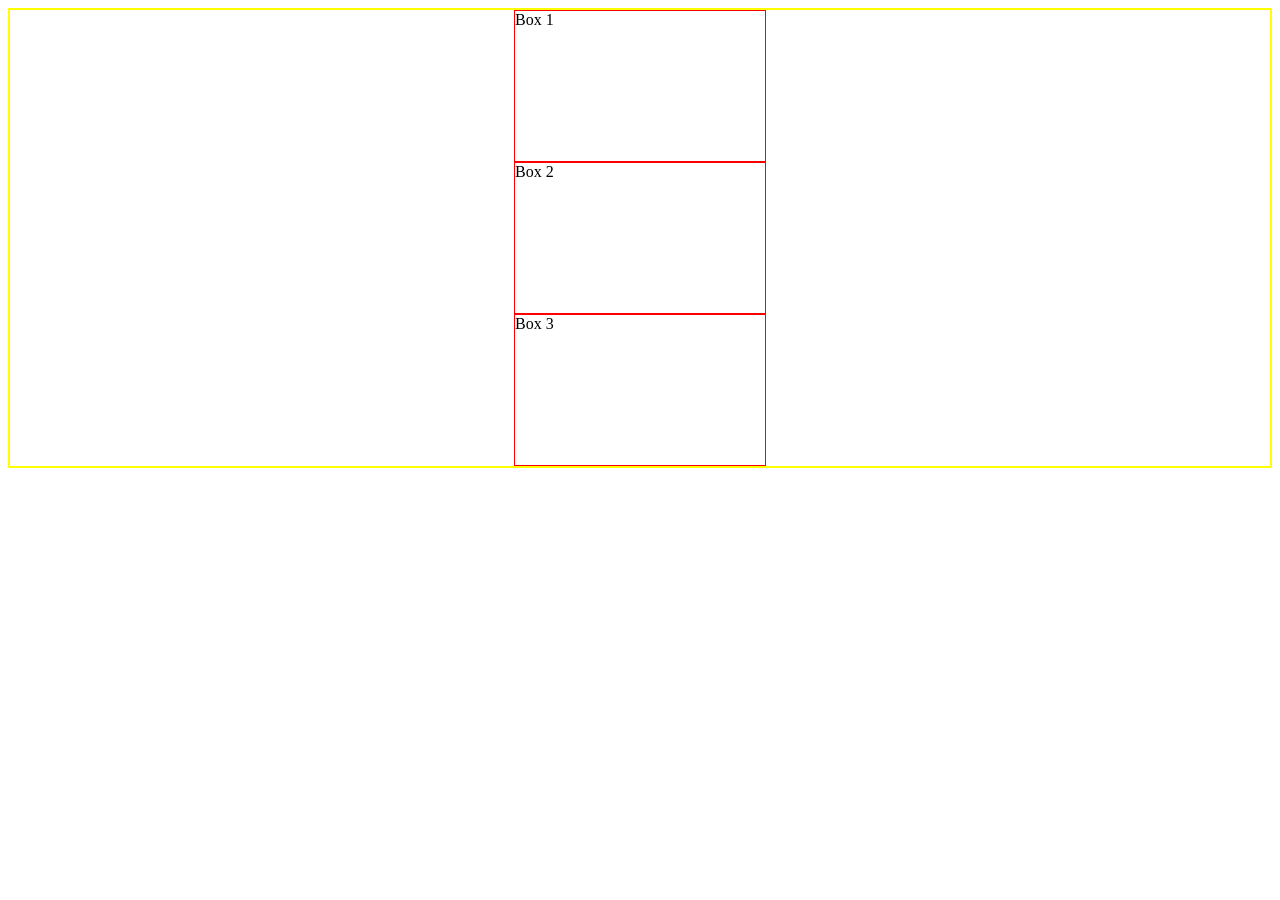
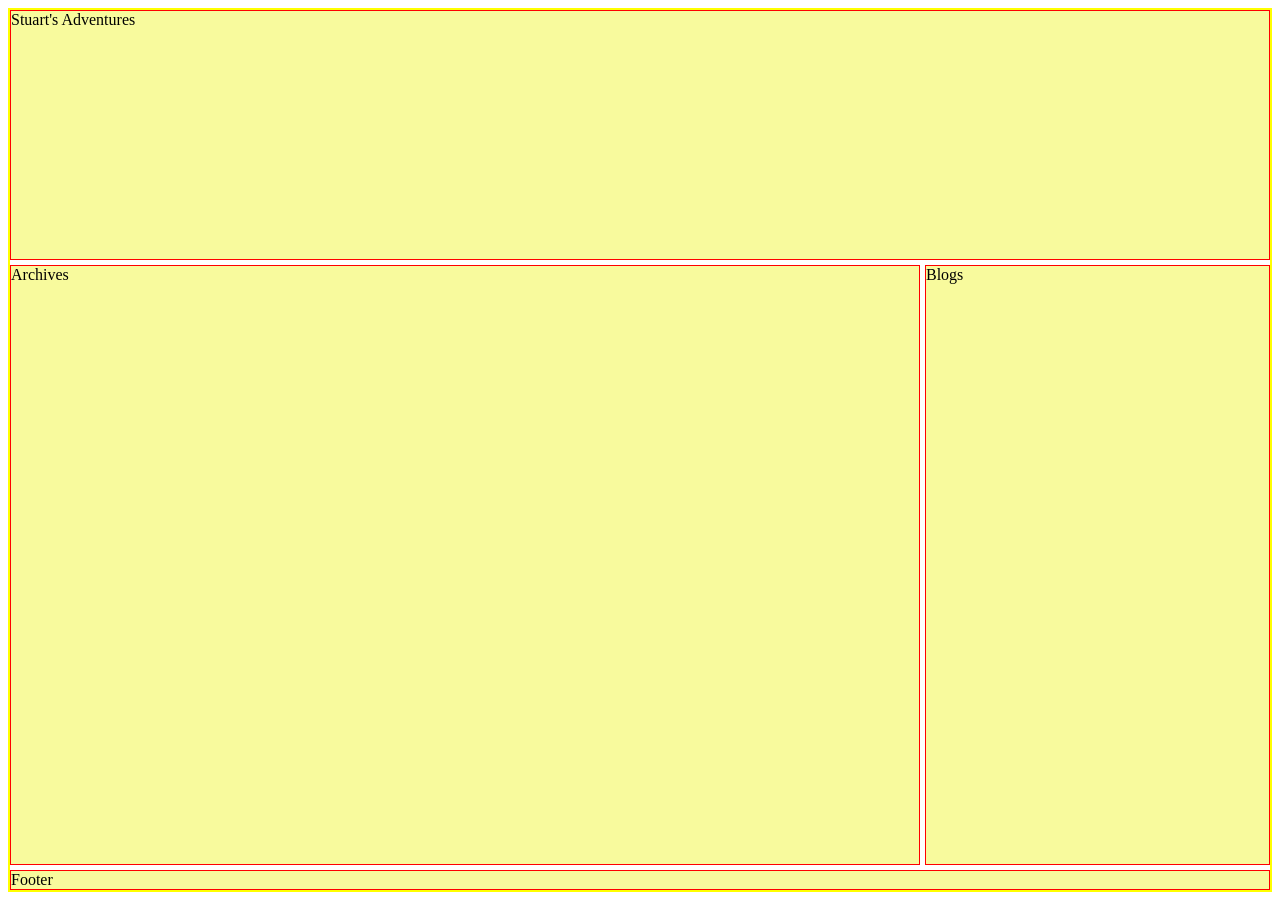
Before and after one commit to sr217/front_end_project1, a plain HTML site: page index.html in a window 1280 px wide. Before the commit the page ends 800 px from the top, so only its background shows below. Drawn offline with Linux system fonts and the light colour scheme.

Commit message:
Taken layout from demo code

```diff
--- a/index.html
+++ b/index.html
@@ -1,35 +1,54 @@
 <!DOCTYPE html>
+<html lang="en">
   <head>
-    <Title> Exercise 1 </Title>
+    <meta charset="utf-8" />
+    <title>Exercise 1</title>
+    <meta
+      content="width=device-width, initial-scale=1, maximum-scale=1"
+      name="viewport"
+    />
+
   <style>
-        .container {
-            display: flex;
-            flex-direction: column;
-            align-items: center;
-            /*justify-content: center;*/
+  .container{
+    /* Step 1: Set display to grid */
+      display:grid;
+   /* Step 2: setup rows amd columns */
+      /* grid-template-columns: repeat(3, 1fr); */
+      grid-template-columns: 300px 300px 300px;
+      grid-template-rows: 250px 600px;
+      grid-template-areas:
+      "hd hd hd hd hd hd hd hd"
+      "sd sd sd main main main main main"
+      "ft ft ft ft ft ft ft ft";
+      gap: 5px;
       border: 2px solid yellow;
   }
-        .box {
-            width:250px;
-            height: 150px;
+  .box{
     border: 1px solid red;
+    background: #F8FA9D;
     }
-        #one {
-            order: 1;
+/* Assign grid area below */
+  .header{
+    grid-area: hd;
   }
-        #two {
-            order: 1;
+  .footer{
+    grid-area: ft;
   }
-        #three {
-            order: 1;
+  .sidebar{
+    grid-area: sd;
+  }
+  .content{
+    grid-area: main;
   }
   </style>
   </head>
+
   <body>
   <div class = "container">
-        <div class ="box", id="one">Box 1</div>
-        <div class ="box", id="two">Box 2</div>
-        <div class ="box", id="three">Box 3</div>
+    <div class="header box">Stuart's Adventures</div>
+    <div class="sidebar box">Archives</div>
+    <div class="content box">Blogs</div>
+    <div class="footer box">Footer</div>
   </div>
   </body>
 </html>
```
Lines whose indentation alone changed are shown as unchanged.
